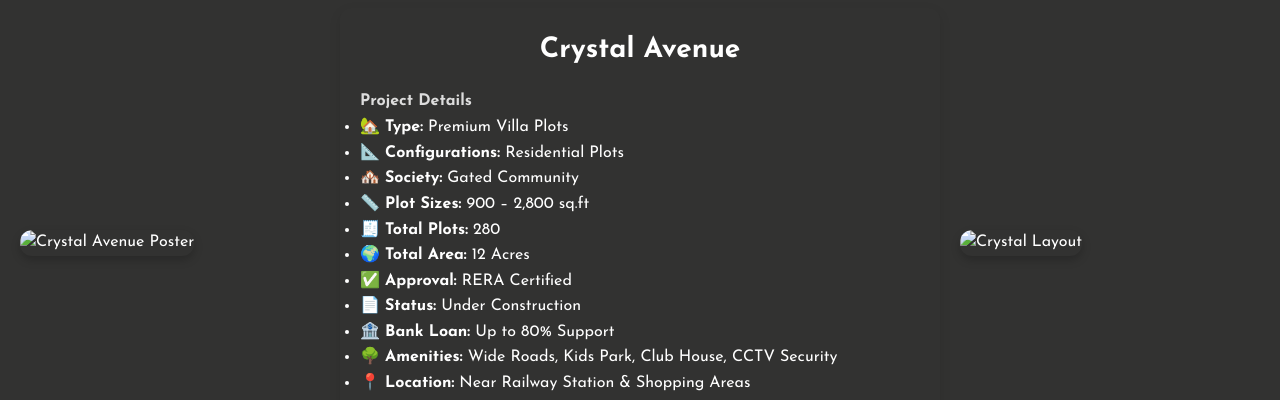
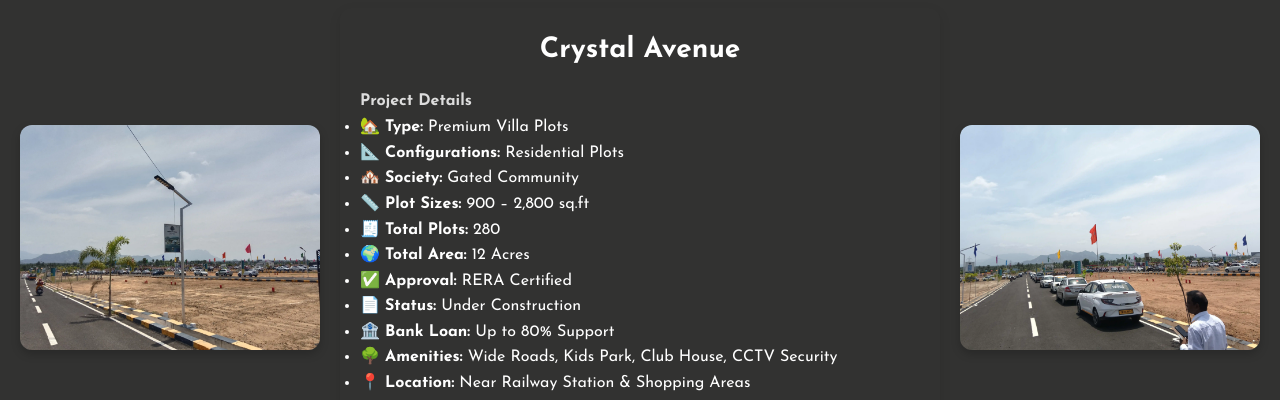
Before and after one commit to Codingabisheck/vipcitylands, a plain HTML site: page plots-namakkal.html in a window 1280 px wide. Shown: the part 1980-2380 px from the top of the page. Drawn offline with Linux system fonts and the light colour scheme.

Commit message:
Add/update website content

```diff
--- a/plots-namakkal.html
+++ b/plots-namakkal.html
@@ -150,7 +150,7 @@
 
   <!-- Crystal Avenue -->
   <section id="crystal" class="project-section">
-    <div class="side-img"><img src="images/crystal.pn" alt="Crystal Avenue Poster"></div>
+    <div class="side-img"><img src="images/siteimg/sitephoto (15).webp" alt="Crystal Avenue Poster"></div>
     <div class="center-box">
       <h2>Crystal Avenue</h2>
       <p><strong>Project Details</strong></p>
@@ -172,7 +172,7 @@
         <a href="https://wa.me/918072912423" class="download-btn">Check Price</a>
       </div>
     </div>
-    <div class="side-img"><img src="images/crystal.pn" alt="Crystal Layout"></div>
+    <div class="side-img"><img src="images/siteimg/sitephoto (17).webp" alt="Crystal Layout"></div>
   </section>
 
   <!-- VIP Prestige -->
```
